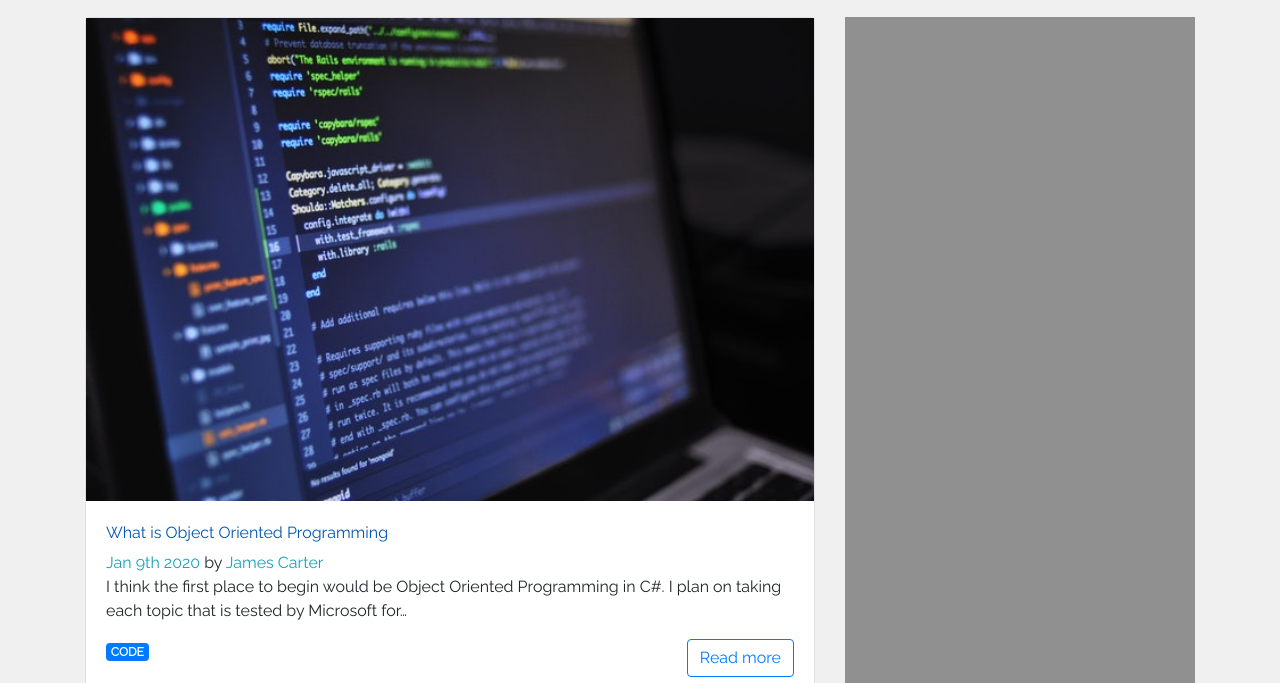
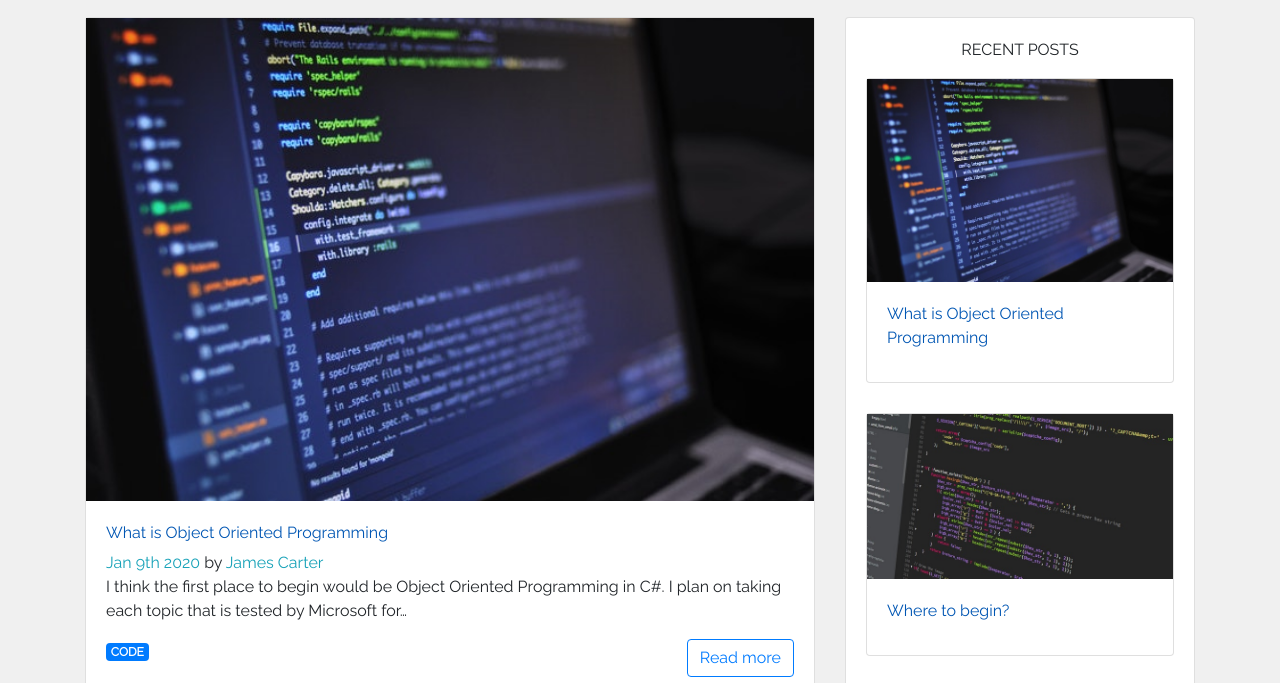
Before and after one commit to jlowellc/Blog, a Gatsby site: page / in a window 1280 px wide. Shown: the part 111-794 px from the top of the page. Built offline with nearby package versions, Linux system fonts and the light colour scheme; Gatsby itself is replaced by a stand-in of ours.

Commit message:
Created a footer and sidebar posts

```diff
--- a/package.json
+++ b/package.json
@@ -5,6 +5,9 @@
   "version": "0.1.0",
   "author": "James Carter <jlcarter.2342@outlook.com>",
   "dependencies": {
+    "@fortawesome/fontawesome-svg-core": "^1.2.27",
+    "@fortawesome/free-solid-svg-icons": "^5.12.1",
+    "@fortawesome/react-fontawesome": "^0.1.8",
     "bootstrap": "^4.4.1",
     "gatsby": "^2.19.21",
     "gatsby-image": "^2.2.41",
--- /dev/null
+++ b/src/components/Footer.js
@@ -0,0 +1,24 @@
+import React from "react"
+
+const Footer = () => (
+  <div className="site-footer">
+    <h4 className="text-center">Code Blog</h4>
+    <p className="text-center">Follow me on social media</p>
+    <div className="footer-social-links">
+      <ul className="social-links-list">
+        <li>
+          <a
+            href="http://www.facebook.com"
+            target="_blank"
+            rel="noopener noreferrer"
+            className="facebook"
+          >
+            <i class="fab fa-facebook-f"></i>
+          </a>
+        </li>
+      </ul>
+    </div>
+  </div>
+)
+
+export default Footer
--- /dev/null
+++ b/src/components/Sidebar.js
@@ -0,0 +1,68 @@
+import React from "react"
+import { Card, CardTitle, CardBody } from "reactstrap"
+import { graphql, StaticQuery, Link } from "gatsby"
+import Img from "gatsby-image"
+
+const Sidebar = () => (
+  <div>
+    <Card>
+      <CardBody>
+        <CardTitle className="text-center text-uppercase mb-3">
+          recent posts
+        </CardTitle>
+        <StaticQuery
+          query={sidebarQuery}
+          render={data => (
+            <div>
+              {data.allMarkdownRemark.edges.map(({ node }) => (
+                <Card key={node.id}>
+                  <Link to={node.frontmatter.path}>
+                    <Img
+                      className="card-image-top"
+                      fluid={node.frontmatter.image.childImageSharp.fluid}
+                    />
+                  </Link>
+                  <CardBody>
+                    <CardTitle>
+                      <Link to={node.frontmatter.path}>
+                        {node.frontmatter.title}
+                      </Link>
+                    </CardTitle>
+                  </CardBody>
+                </Card>
+              ))}
+            </div>
+          )}
+        />
+      </CardBody>
+    </Card>
+  </div>
+)
+
+const sidebarQuery = graphql`
+  query sidebarQuery {
+    allMarkdownRemark(
+      sort: { fields: [frontmatter___date], order: DESC }
+      limit: 3
+    ) {
+      edges {
+        node {
+          id
+          frontmatter {
+            title
+            path
+            image {
+              childImageSharp {
+                fluid(maxWidth: 300) {
+                  ...GatsbyImageSharpFluid
+                }
+              }
+            }
+          }
+        }
+      }
+    }
+  }
+`
+
+export default Sidebar
--- a/src/components/layout.js
+++ b/src/components/layout.js
@@ -1,12 +1,14 @@
 import React from "react"
 import PropTypes from "prop-types"
-import { useStaticQuery, graphql } from "gatsby"
+import { StaticQuery, graphql } from "gatsby"
 
 import Header from "./header"
+import Footer from "./Footer"
 import "../styles/index.scss"
 
-const Layout = ({ children }) => {
-  const data = useStaticQuery(graphql`
+const Layout = ({ children }) => (
+  <StaticQuery
+    query={graphql`
       query SiteTitleQuery {
         site {
           siteMetadata {
@@ -14,17 +16,18 @@
           }
         }
       }
-  `)
-
-  return (
+    `}
+    render={data => (
       <>
         <Header siteTitle={data.site.siteMetadata.title} />
         <div className="container" id="content">
           <main>{children}</main>
         </div>
+        <Footer />
       </>
+    )}
+  />
 )
-}
 
 Layout.propTypes = {
   children: PropTypes.node.isRequired,
--- a/src/pages/index.js
+++ b/src/pages/index.js
@@ -5,6 +5,7 @@
 import { graphql, StaticQuery } from "gatsby"
 import Post from "../components/Post"
 import { Row, Col } from "reactstrap"
+import Sidebar from "../components/Sidebar"
 
 const IndexPage = () => (
   <Layout>
@@ -34,13 +35,7 @@
         />
       </Col>
       <Col md="4">
-        <div
-          style={{
-            width: "100%",
-            height: "100%",
-            backgroundColor: "rgba(0,0,0,0.4)",
-          }}
-        ></div>
+        <Sidebar />
       </Col>
     </Row>
   </Layout>
```
Also changed, not shown: 2 other files. Lines whose indentation alone changed are shown as unchanged.
